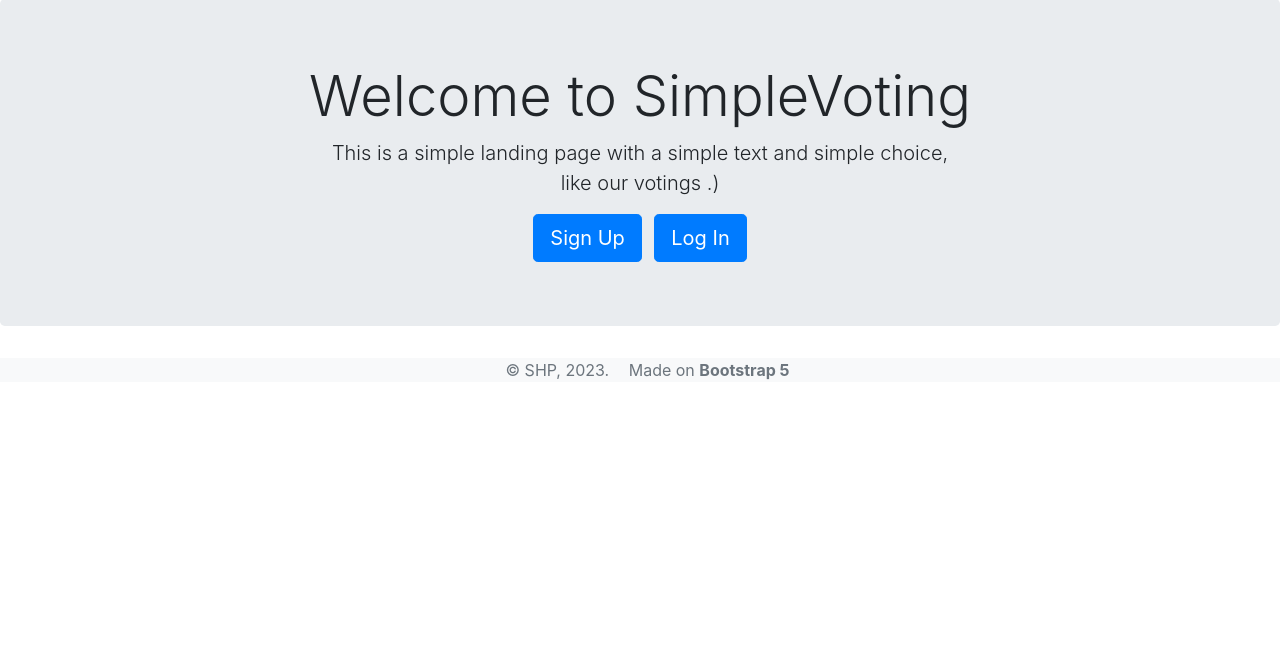
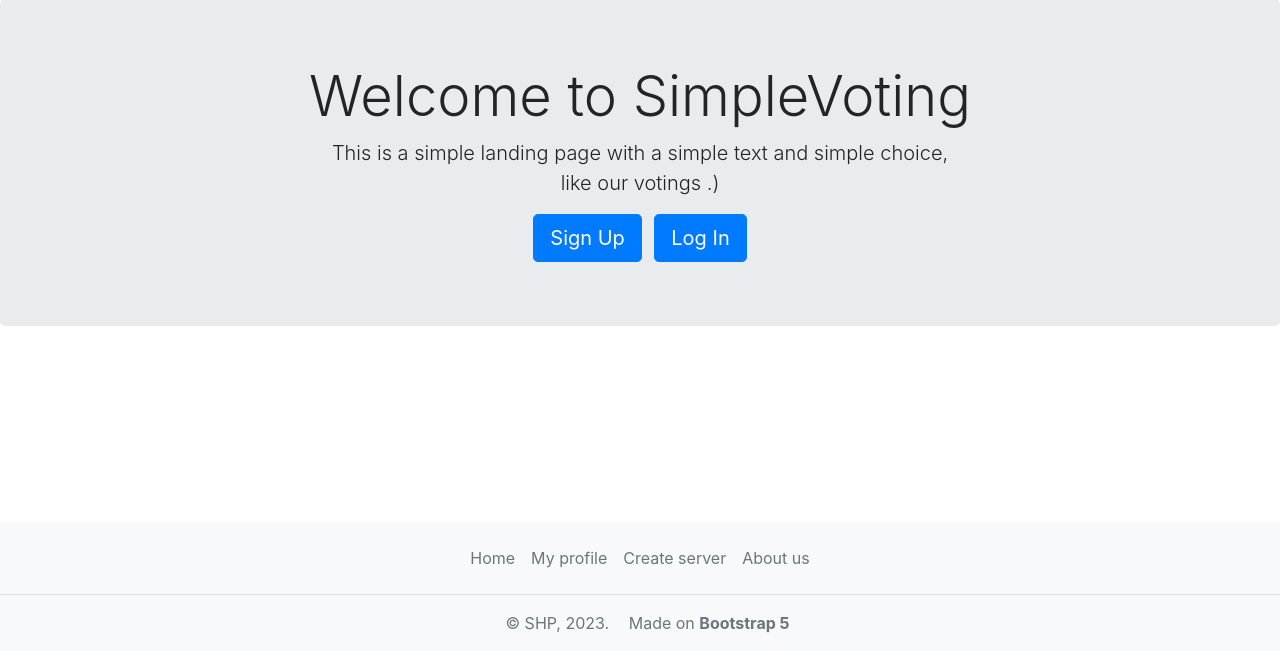
Before and after one commit to colan1ch/MinecraftDjango, a Django app: page / in a window 1280 px wide. Shown: the part 149-800 px from the top of the page. Run offline with Django 4.2, Linux system fonts and the light colour scheme; some libraries are stand-ins or nearby versions.

Commit message:
добавление футера

```diff
--- a/main/templates/base/footer.html
+++ b/main/templates/base/footer.html
@@ -1,7 +1,14 @@
-    <link rel="stylesheet" href="https://cdn.jsdelivr.net/npm/bootstrap@4.1.3/dist/css/bootstrap.min.css" integrity="sha384-MCw98/SFnGE8fJT3GXwEOngsV7Zt27NXFoaoApmYm81iuXoPkFOJwJ8ERdknLPMO" crossorigin="anonymous">
-  <footer class="footer text-center text-lg-start bg-light text-muted mt-auto">
-    <div class="text-center">
-      <span class="col-md-4 mb-234 text-muted"> &copy; SHP, 2023.</span>
+ <link rel="stylesheet" href="https://cdn.jsdelivr.net/npm/bootstrap@4.1.3/dist/css/bootstrap.min.css" integrity="sha384-MCw98/SFnGE8fJT3GXwEOngsV7Zt27NXFoaoApmYm81iuXoPkFOJwJ8ERdknLPMO" crossorigin="anonymous">
+
+ <footer class="footer fixed-bottom py-3 text-lg-start bg-light text-muted mt-auto">
+  <div class="text-center">
+    <ul class="nav justify-content-center border-bottom pb-3 mb-3">
+      <li class="nav-item"><a href="#" class="nav-link px-2 text-muted">Home</a></li>
+      <li class="nav-item"><a href="#" class="nav-link px-2 text-muted">My profile</a></li>
+      <li class="nav-item"><a href="#" class="nav-link px-2 text-muted">Create server</a></li>
+      <li class="nav-item"><a href="#" class="nav-link px-2 text-muted">About us</a></li>
+    </ul>
+      <span class="col-md-4 mb-0 text-muted"> &copy; SHP, 2023.</span>
       <span> Made on <a class="text-reset fw-bold" href="https://getbootstrap.com">Bootstrap 5</a> </span>
-    </div>
-  </footer>
+  </div>
+ </footer>
```
